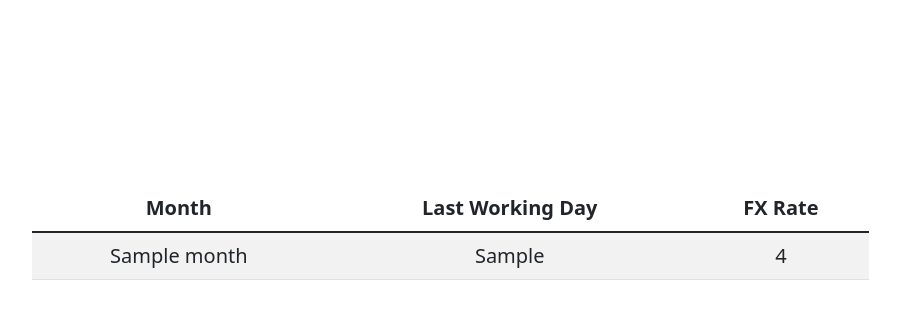
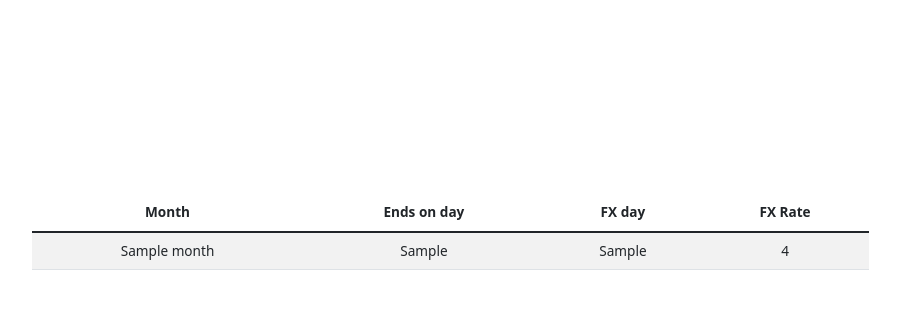
Before and after one commit to emcristi/rodaydata, a Flask app: template templates/index.html in a window 1280 px wide. Shown: the part 172-491 px from the top of the page, without its empty margins (190-1090 px from the left). Run offline with Flask 3, Linux system fonts and the light colour scheme; the template is opened without the code that fills it: most values are stand-ins (such as "Sample title", 1, 10 or a date in 2020); some libraries are stand-ins or nearby versions.

Commit message:
add emd day and fx day

```diff
--- a/app.py
+++ b/app.py
@@ -23,9 +23,10 @@ def root():
     year = 2024
     result = []
     for month in range(12):
-        dd = get_previous_working_day(get_last_day_of_month(month + 1, year))
+        dl = get_last_day_of_month(month + 1, year)
+        dd = get_previous_working_day(dl)
         rate = get_euro_rate_from_day(dd)
-        result.append({"month":f"{dd:%B}" , "last_day": f"{dd:%A, %d-%m-%Y}", "rate": rate})
+        result.append({"month":f"{dd:%B}" , "end_day": f"{dl:%A, %d-%m-%Y}", "fx_day":f"{dd:%A, %d-%m-%Y}", "rate": rate})
 
     return render_template(
         "index.html", message=f"FX rate at the end of each month in {year}", months=result
--- a/templates/index.html
+++ b/templates/index.html
@@ -9,7 +9,7 @@
     <link href="https://stackpath.bootstrapcdn.com/bootstrap/5.1.3/css/bootstrap.min.css" rel="stylesheet">
     <style>
         .table td, .table th {
-            font-size: 1.25rem; /* Increase font size */
+            font-size: 0.85rem; /* Increase font size */
         }
     </style>
 </head>
@@ -20,7 +20,8 @@
             <thead>
                 <tr>
                     <th class="text-center">Month</th>
-                    <th class="text-center">Last Working Day</th>
+                    <th class="text-center">Ends on day</th>
+                    <th class="text-center">FX day</th>
                     <th class="text-center">FX Rate</th>
                 </tr>
             </thead>
@@ -28,7 +29,8 @@
                 {% for month in months %}
                 <tr>
                     <td class="text-center">{{ month.month }}</td>
-                    <td class="text-center">{{ month.last_day }}</td>
+                    <td class="text-center">{{ month.end_day}}</td>
+                    <td class="text-center">{{ month.fx_day }}</td>
                     <td class="text-center">{{ month.rate }}</td>
                 </tr>
                 {% endfor %}
```
Also changed, not shown: invoice_utils.py (+9 -0 lines).
